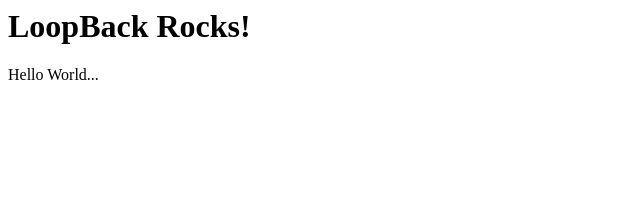
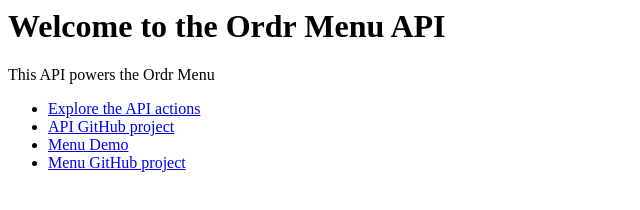
Before and after one commit to CarettaLimited/ordr-menu-api, a website: page client/index.html in a window 1280 px wide. Shown: the whole page, without its empty margins (0-640 px from the left). Drawn offline with Linux system fonts and the light colour scheme.

Commit message:
Updated homepage with info and links. Updated Read me with some info

```diff
--- a/client/index.html
+++ b/client/index.html
@@ -1,5 +1,10 @@
-<head><title>LoopBack</title></head>
+<head><title>Ordr Menu API</title></head>
 <body>
-    <h1>LoopBack Rocks!</h1>
-    <p>Hello World... </p>
+    <h1>Welcome to the Ordr Menu API</h1>
+    <p>This API powers the Ordr Menu</p>
+    <p><ul><li><a href="/explorer">Explore the API actions</a></li>
+    <li><a href="https://github.com/CarettaLimited/ordr-menu-api">API GitHub project</a></li>
+    <li><a href="https://ordr.mobi">Menu Demo</a></li>
+    <li><a href="https://github.com/CarettaLimited/ordr-menu">Menu GitHub project</a></li>
+    </p>
 </body>
```
Also changed, not shown: README.md.
